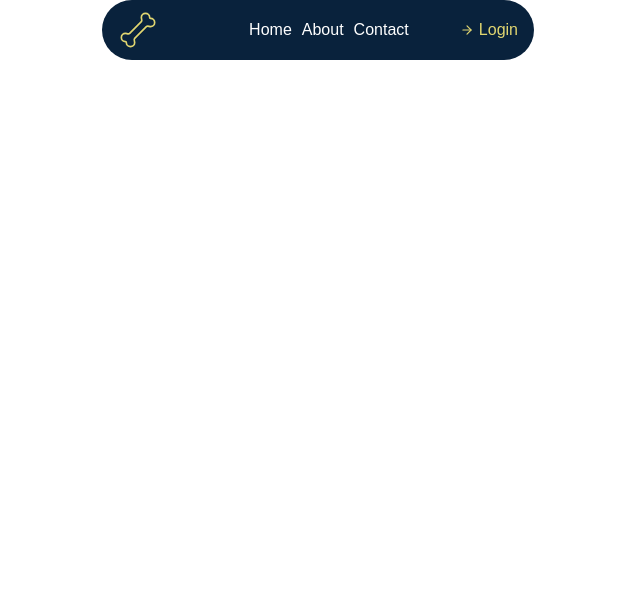
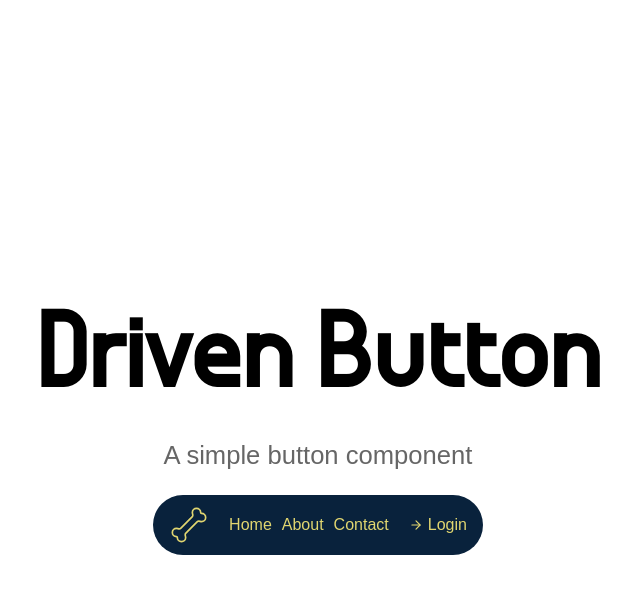
Before and after one commit to nota2k/driven-button, a plain HTML site: page index.html in a window 1280 px wide. Shown: the whole page, without its empty margins (322-962 px from the left). Drawn offline with Linux system fonts and the light colour scheme; a web font is replaced by a local one.

Commit message:
Add hero section and custom fonts; update styles

```diff
--- a/index.html
+++ b/index.html
@@ -7,6 +7,10 @@
     <link rel="stylesheet" href="style.css">
 </head>
 <body>
+    <div class="hero-container">
+        <h1>Driven Button</h1>
+        <p>A simple button component</p>
+    </div>
     <div class="nav-container">
         <svg class="os" xmlns="http://www.w3.org/2000/svg" width="24" height="24" viewBox="0 0 24 24" fill="none" stroke="currentColor" stroke-width="1" stroke-linecap="round" stroke-linejoin="round" class="lucide lucide-bone-icon lucide-bone"><path d="M17 10c.7-.7 1.69 0 2.5 0a2.5 2.5 0 1 0 0-5 .5.5 0 0 1-.5-.5 2.5 2.5 0 1 0-5 0c0 .81.7 1.8 0 2.5l-7 7c-.7.7-1.69 0-2.5 0a2.5 2.5 0 0 0 0 5c.28 0 .5.22.5.5a2.5 2.5 0 1 0 5 0c0-.81-.7-1.8 0-2.5Z"/></svg>
         <ul>
--- a/style.css
+++ b/style.css
@@ -1,18 +1,48 @@
+@font-face {
+    font-family: 'Format 1452';
+    src: url('fonts/Format_1452.otf') format('opentype');
+    font-weight: normal;
+    font-style: normal;
+}
+
+@font-face {
+    font-family: 'Gowun Dodum';
+    src: url('fonts/GowunDodum-Regular.ttf') format('truetype');
+    font-weight: normal;
+    font-style: normal;
+}
+
 body{
     margin: 0;
-    padding: 0;
-    font-family: Arial, sans-serif;
-    color: rgb(225, 214, 112);
+    display: flex;
+    flex-direction: column;
+    align-items: center;
+    justify-content: center;
+    min-height: 100vh;
+    font-family: 'Gowun Dodum', sans-serif;
+}
 
+h1{
+    font-family: 'Format 1452', sans-serif;
+    font-size: 8vw;
+    margin-bottom: 0;
+    text-align: center;
+}
+
+p{
+    font-size: 2vw;
+    text-align: center;
+    color: #666;
 }
 
 .nav-container{
     display: flex;
-    max-width: 400px;
+    max-width: 500px;
     justify-content: space-between;
     border-radius: 60px;
     justify-content: space-between;
     align-items: center;
+    gap: 20px;
     margin: 0 auto;
     padding: 10px 16px;
     background-color: #09223c;
@@ -20,24 +50,28 @@ body{
     .os{
         width: 40px;
         height: 40px;
+        color: rgb(225, 214, 112);
     }
 
     ul{
         list-style: none;
         display: flex;
         gap: 10px;
-        margin: 0 auto;
+        margin: 0;
+        padding: 0;
     }
 
     li{
         display: inline-flex;
         align-items: center;
         gap: 5px;
-        color:#fff;
+        margin: 0;
+        padding: 0;
+        color: rgb(225, 214, 112);
     }
 
     a{
-        color: #fff;
+        color: rgb(225, 214, 112);
         text-decoration: none;
     }
 
@@ -45,7 +79,7 @@ body{
         display: flex;
         align-items: center;
         gap: 5px;
-        color: inherit;
+        color: rgb(225, 214, 112);
 
 
         svg{
```
Also changed, not shown: fonts/Format_1452.otf (added), 1 other file.
